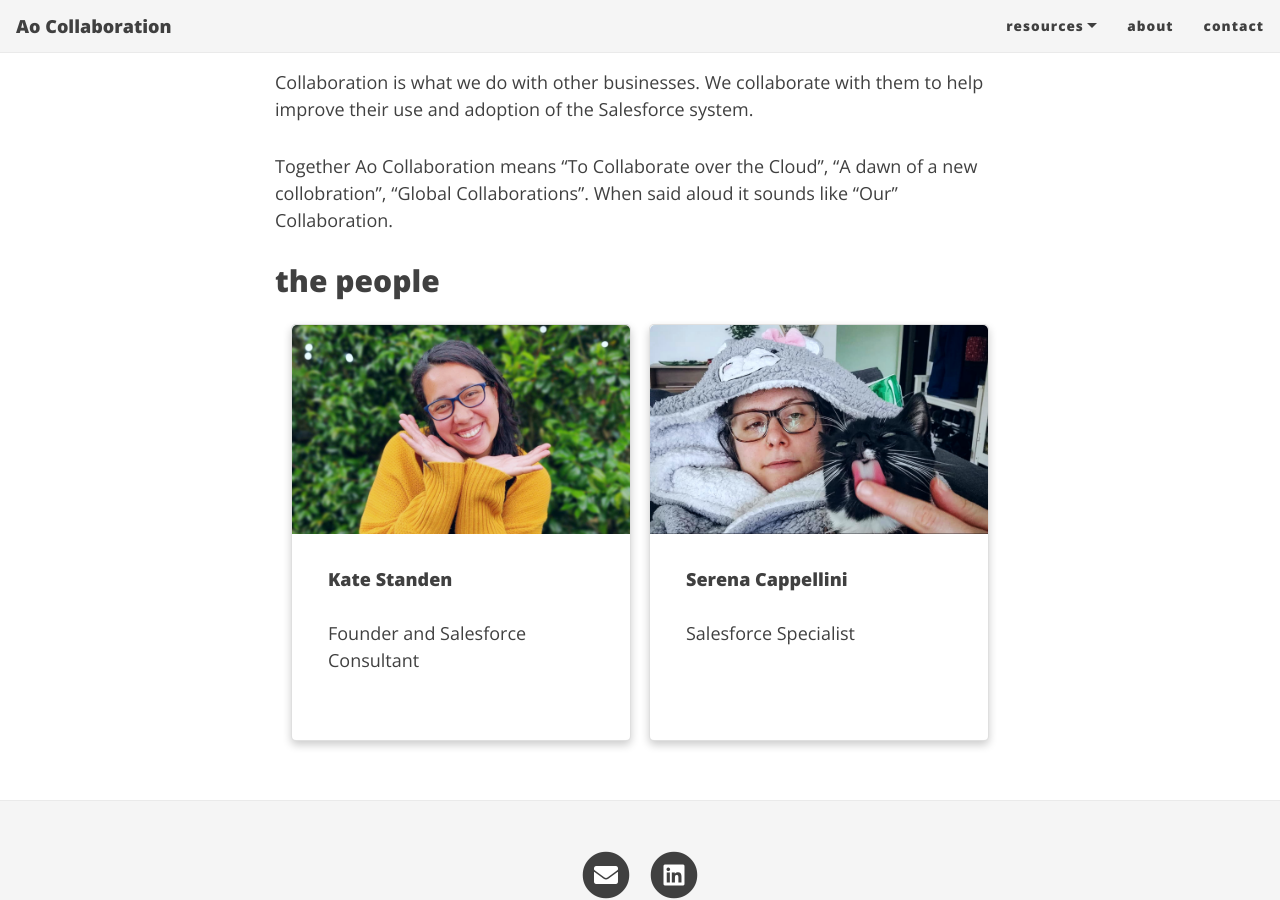
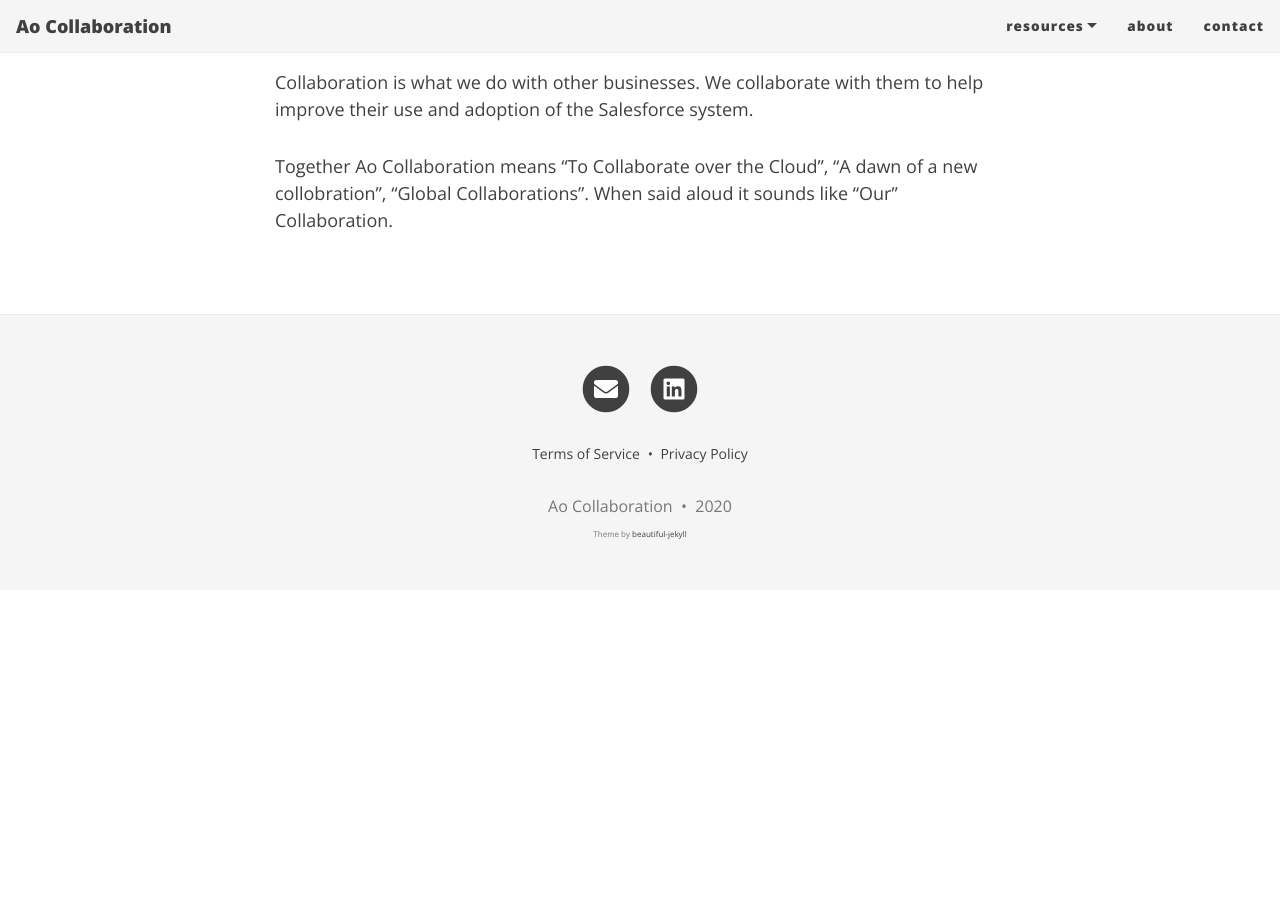
Before and after one commit to Ao-Collaboration/Ao-Collaboration.github.io, a Jekyll site: the page built from aboutus.md, in a window 1280 px wide and 900 px high, scrolled down 741 px. Built offline with Jekyll 4.4.1, drawn with Linux system fonts in a browser that asks for light colours; nearby versions of some CDN libraries; after the commit the page ends 1331 px from its top, so only the background shows below that.

Commit message:
Update aboutus.md

```diff
--- a/aboutus.md
+++ b/aboutus.md
@@ -14,16 +14,3 @@ We are the friendly personal connection to help get Salesforce working for them.
 Collaboration is what we do with other businesses. We collaborate with them to help improve their use and adoption of the Salesforce system.
 
 Together Ao Collaboration means "To Collaborate over the Cloud", "A dawn of a new collobration", "Global Collaborations". When said aloud it sounds like "Our" Collaboration.
-
-## the people
-
-<div class="card-holder">
-{% capture kate_content %}
-Something about Kate
-{% endcapture %}
-{% include contact-card.html img="/assets/img/Kate-website.png" name="Kate Standen" role=" Founder and Salesforce Consultant" blurb=kate_content %}
-{% capture serena_content %}
-Serena comes from 15+ years of customer experience across many different sectors, including SaaS and web agencies. Here at Ao Collaboration, she is invested in helping improving processes and operation, as well as offering client solution to their specific needs. When not at work, Serena can be found initiating novices to the fine art of playing Dungeons and Dragons, cooking food and pairing it with tine, and lecturing people on what ingredients do and do not go on pizza.
-{% endcapture %}
-{% include contact-card.html img="/assets/img/Serena-website.png" name="Serena Cappellini" role="Salesforce Specialist" blurb=serena_content %}
-</div>
```
